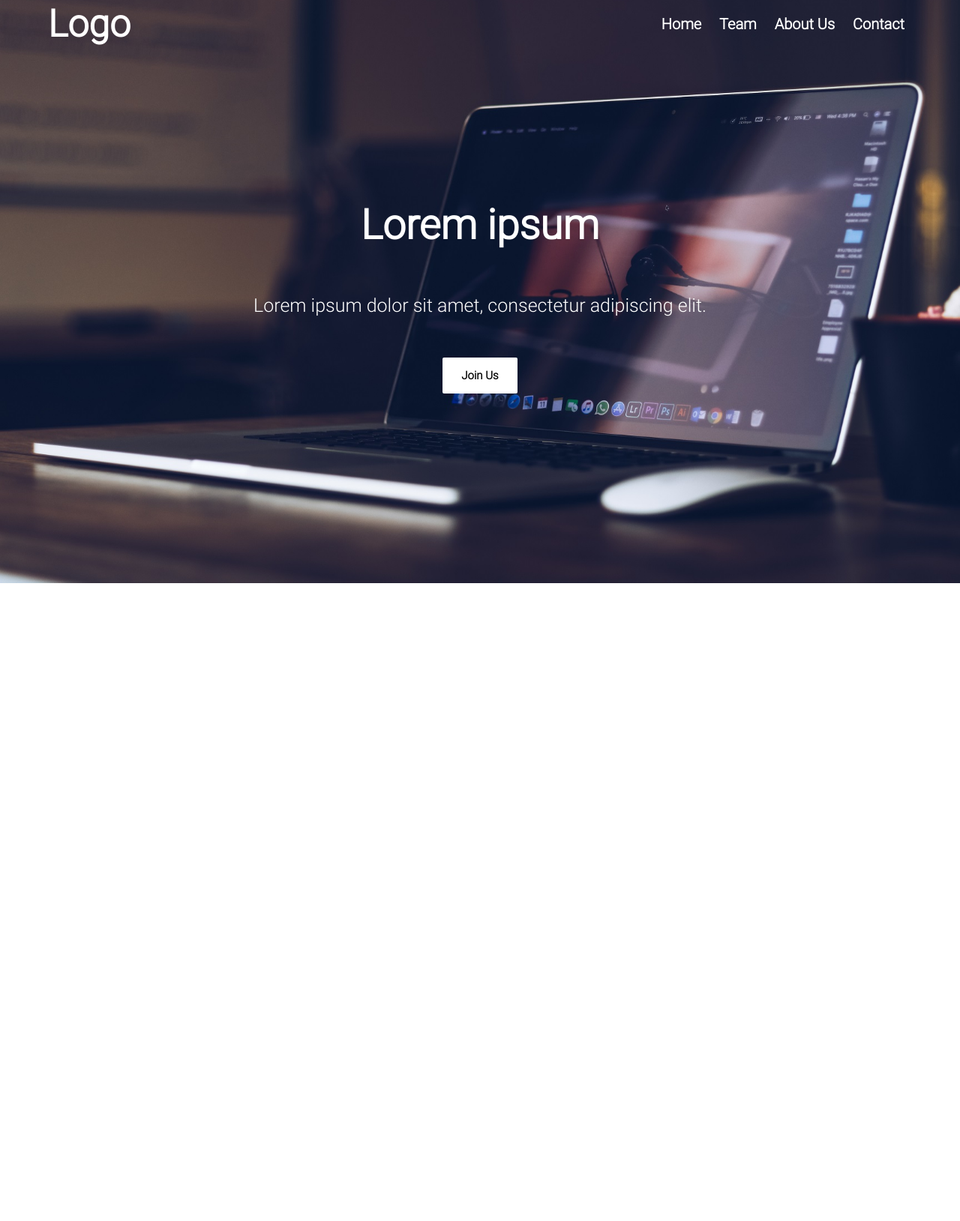
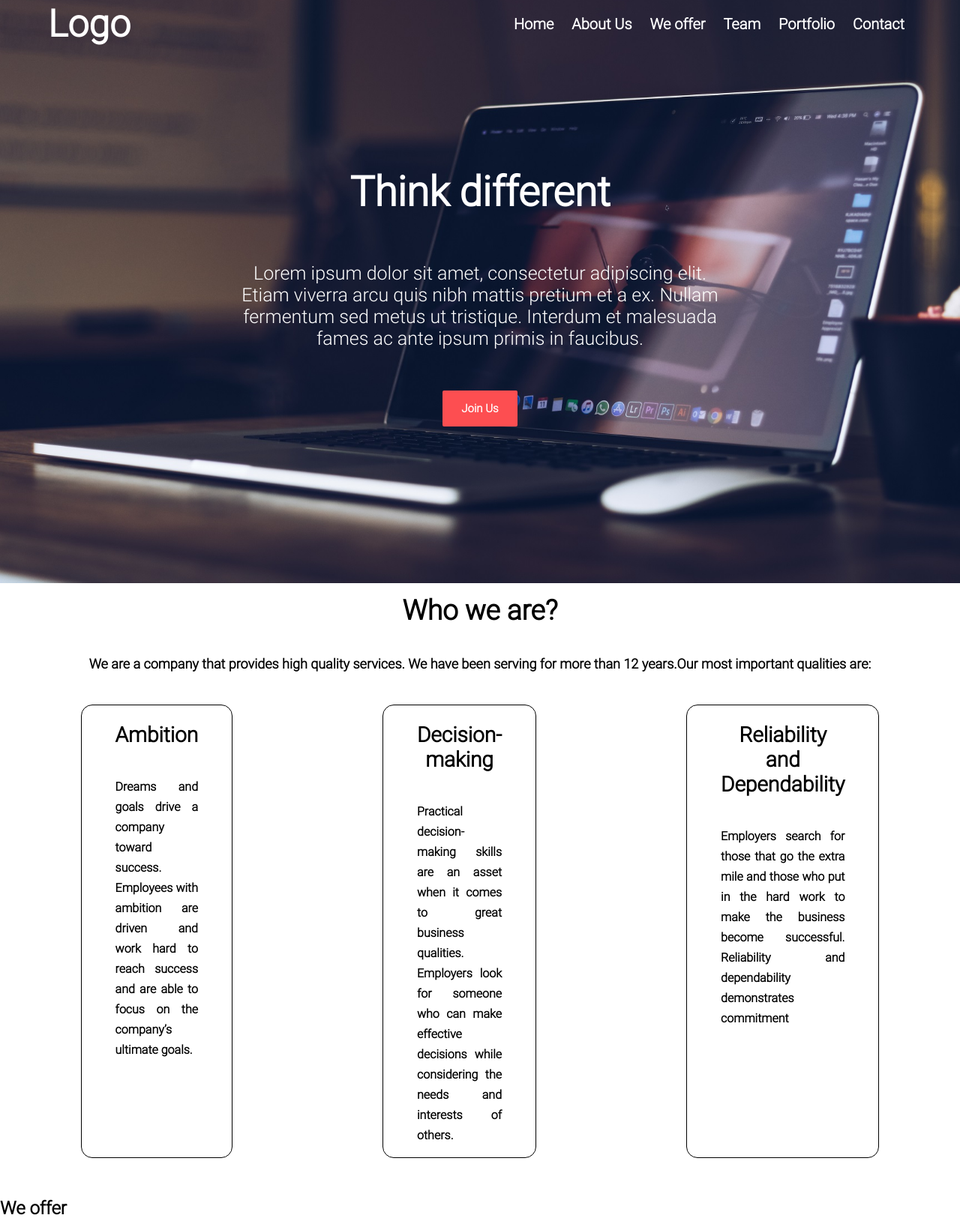
Before and after one commit to andrei-db/PhotographyWebsite, a plain HTML site: page index.html in a window 1280 px wide. Shown: the part 22-1651 px from the top of the page at 75% size. Before the commit the page ends 800 px from the top, so only its background shows below. Drawn offline with Linux system fonts and the light colour scheme.

Commit message:
created basic about us section
-basic about u section \n-prepared other divs

```diff
--- a/css/style.css
+++ b/css/style.css
@@ -26,6 +26,9 @@ button.normal {
 
 }
 
+
+/* HEADER */
+
 header {
     display: flex;
     align-items: center;
@@ -36,12 +39,27 @@ header {
     color: #fff;
     position: relative;
 }
-
+header nav {
+    width: 90%;
+    position: absolute;
+    top: 25px;
+    display: flex;
+    align-items: center;
+    justify-content: space-between;
+}
 header nav h1 {
     font-weight: 900;
     font-size: 50px;
+    margin: 0;
 }
-
+header nav .nav-links a {
+    text-decoration: none;
+    color: #fff;
+    padding: 0 10px;
+    font-size: 20px;
+    font-weight: 700;
+    transition: color 0.3s ease 0s;
+}
 header .center-text {
     display: flex;
     justify-content: center;
@@ -56,38 +74,91 @@ header .center-text h1 {
 
 header .center-text p {
     font-size: 25px;
+    width: 50%;
+    text-align: center;
 }
 
 header .center-text .join-btn {
     margin-top: 30px;
+    background-color:#FD4E51;
+    color: #fff;
 }
 
-header nav {
-    width: 90%;
-    position: absolute;
-    top: 25px;
+/* ABOUT */
+
+#about{
+    display:flex;
+    align-items: center;
+    flex-direction: column;
+}
+
+#about{
+    height: 100vh;
+    margin:0 70px;
+}
+#about h1{
+    font-size: 37px;
+    margin: 15px 0 0 0;
+}
+#about h4{
+    font-size: 18px;
+    padding: 15px 0 20px;
+}
+#about .qualities{
+    display: flex;
+    justify-content: space-between;
+
+
+}
+#about .qualities .qual-item{
     display: flex;
     align-items: center;
-    justify-content: space-between;
+    text-align: center;
+    flex-direction: column;
+    margin:0 100px;
+    padding: 0 45px;
+    border:1px solid black;
+    border-radius: 15px;
+
+}
+#about .qualities .qual-item h2{
+    font-size: 28px;
+}
+#about .qualities .qual-item p{
+    font-size: 16px;
+    line-height: 27px;
+    font-weight: 600;
+    text-align: justify;
 }
 
-header nav .nav-links a {
-    text-decoration: none;
-    color: #fff;
-    padding: 0 10px;
-    font-size: 20px;
-    font-weight: 700;
+/* WE OFFER */
+
+#weoffer {
+    height:100vh;
 }
 
-header nav h1 {
-    margin: 0;
+/* TEAM */
+
+#team{
+    height:100vh;
 }
 
+/* PORTFOLIO */
 
-/* animations */
+#portfolio{
+    height:100vh;
+}
+
+/* CONTACT */
+
+#contact{
+    height:100vh;
+}
+
+/* ANIMATIONS */
 
 .fadeMid {
-    animation: fadeMid ease 3s;
+    animation: fadeMid ease 4s;
     animation-iteration-count: 1;
     animation-fill-mode: forwards;
 }
--- a/index.html
+++ b/index.html
@@ -2,28 +2,70 @@
 <html>
 
 <head>
-    <title>Page Title</title>
+    <title>Business Website</title>
     <meta name="viewport" content="width=device-width, initial-scale=1.0">
     <link rel="stylesheet" href="css/style.css">
 </head>
 
 <body>
-    <header>
+    <header id="home">
         <nav>
             <h1 class="fadeLeft">Logo</h1>
             <div class="nav-links fadeRight">
-                <a href="#">Home</a>
-                <a href="#">Team</a>
-                <a href="#">About Us</a>
-                <a href="#">Contact</a>
+                <a href="#home">Home</a>
+                <a href="#about">About Us</a>
+                <a href="#weoffer">We offer</a>
+                <a href="#team">Team</a>
+                <a href="#portfolio">Portfolio</a>
+                <a href="#contact">Contact</a>
             </div>
         </nav>
         <div class="center-text fadeMid">
-            <h1>Lorem ipsum</h1>
-            <p>Lorem ipsum dolor sit amet, consectetur adipiscing elit.</p>
+            <h1>Think different</h1>
+            <p>Lorem ipsum dolor sit amet, consectetur adipiscing elit. Etiam viverra arcu quis nibh mattis pretium
+                et a ex. Nullam fermentum sed metus ut tristique. Interdum et malesuada fames ac ante ipsum primis
+                 in faucibus. </p>
             <button class="join-btn normal">Join Us</button>
         </div>
     </header>
+    <section id="about">
+        <h1>Who we are?</h1>
+        <h4>We are a company that provides high quality services.
+             We have been serving for more than 12 years.Our most important qualities are:</h4>
+             <div class="qualities">
+                 <div class="qual-item">
+                     <h2>Ambition</h2>
+                     <p>Dreams and goals drive a company toward success. Employees with ambition
+                         are driven and work hard to reach success and are able to focus on
+                          the company’s ultimate goals.</p>
+                 </div>
+                 <div class="qual-item">
+                    <h2>Decision-making</h2>
+                    <p>Practical decision-making skills are an asset when it comes to great business qualities.
+                         Employers look for someone who can make effective decisions while considering the needs
+                         and interests of others.</p>
+                 </div>
+                 <div class="qual-item">
+                    <h2>Reliability and Dependability</h2>
+                    <p>Employers search for those that go the extra mile and those who put in the hard work to make
+                         the business become successful. Reliability and dependability demonstrates commitment</p>
+                 </div>
+             </div>
+    </section>
+    <section id="weoffer">
+        <h1>We offer</h1>
+    </section>
+    <section id="team">
+        <h1>Team</h1>
+    </section>
+    <section id="portfolio">
+        <h1>Portfolio</h1>
+    </section>
+    <section id="contact">
+        <h1>Contact</h1>
+        <footer></footer>
+    </section>
+
 
 
     <script src="js/script.js"></script>
```
